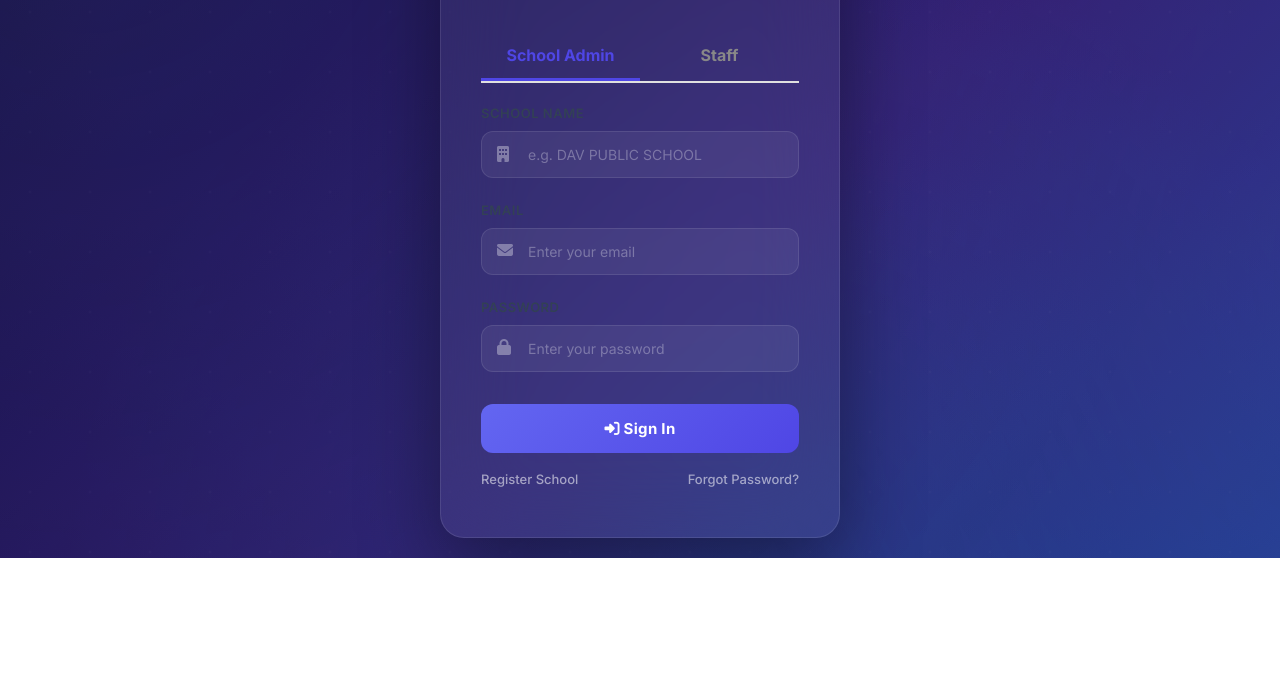
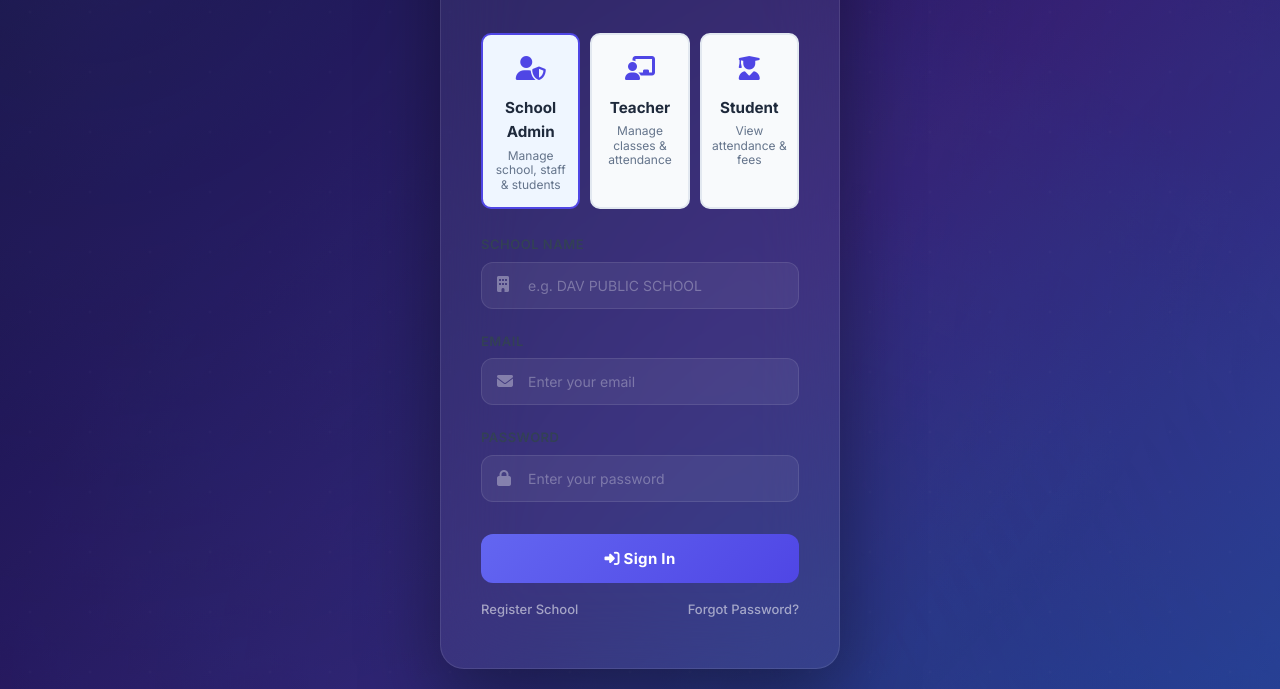
Before and after one commit to Gopal1833/CampusSync, a website: page public/index.html in a window 1280 px wide. Shown: the part 258-947 px from the top of the page. Before the commit the page ends 816 px from the top, so only its background shows below. Drawn offline with Linux system fonts and the light colour scheme.

Commit message:
Fixed Role Selection Login Tabs, Student Dashboard routing, and Register School Form redirection

```diff
--- a/package.json
+++ b/package.json
@@ -17,9 +17,11 @@
   "license": "ISC",
   "dependencies": {
     "bcryptjs": "^2.4.3",
+    "cookie-parser": "^1.4.7",
     "cors": "^2.8.5",
     "dotenv": "^16.3.1",
     "express": "^4.18.2",
+    "express-rate-limit": "^8.2.1",
     "express-validator": "^7.3.1",
     "jsonwebtoken": "^9.0.2",
     "mongoose": "^8.0.3",
--- a/public/index.html
+++ b/public/index.html
@@ -28,13 +28,76 @@
                         schools, enriching minds."</p>
                 </div>
 
-                <div class="login-tabs" style="display: flex; margin-bottom: 20px; border-bottom: 2px solid #e0e0e0;">
-                    <div id="tabAdmin" onclick="switchLoginPortal('admin')"
-                        style="flex: 1; text-align: center; padding: 10px; cursor: pointer; border-bottom: 3px solid var(--primary-600); font-weight: bold; color: var(--primary-600); transition: all 0.3s;">
-                        School Admin</div>
-                    <div id="tabStaff" onclick="switchLoginPortal('staff')"
-                        style="flex: 1; text-align: center; padding: 10px; cursor: pointer; font-weight: bold; color: #888; border-bottom: 3px solid transparent; transition: all 0.3s;">
-                        Staff</div>
+                <style>
+                    .role-cards {
+                        display: grid;
+                        grid-template-columns: repeat(3, 1fr);
+                        gap: 10px;
+                        margin-bottom: 25px;
+                    }
+
+                    .role-card {
+                        padding: 15px 10px;
+                        border: 2px solid #e2e8f0;
+                        border-radius: 10px;
+                        text-align: center;
+                        cursor: pointer;
+                        transition: all 0.3s ease;
+                        background: #f8fafc;
+                    }
+
+                    .role-card:hover {
+                        border-color: var(--primary-400);
+                        transform: translateY(-2px);
+                        box-shadow: 0 4px 6px -1px rgba(0, 0, 0, 0.1);
+                    }
+
+                    .role-card.active {
+                        border-color: var(--primary-600);
+                        background: #eff6ff;
+                    }
+
+                    .role-icon {
+                        font-size: 1.5rem;
+                        color: var(--primary-600);
+                        margin-bottom: 8px;
+                    }
+
+                    .role-title {
+                        font-weight: 700;
+                        color: #1e293b;
+                        font-size: 0.95rem;
+                        margin-bottom: 4px;
+                    }
+
+                    .role-desc {
+                        font-size: 0.75rem;
+                        color: #64748b;
+                        line-height: 1.2;
+                    }
+
+                    @media (max-width: 500px) {
+                        .role-cards {
+                            grid-template-columns: 1fr;
+                        }
+                    }
+                </style>
+                <div class="role-cards">
+                    <div class="role-card active" id="cardAdmin" onclick="switchLoginPortal('admin')">
+                        <div class="role-icon"><i class="fas fa-user-shield"></i></div>
+                        <div class="role-title">School Admin</div>
+                        <div class="role-desc">Manage school, staff & students</div>
+                    </div>
+                    <div class="role-card" id="cardTeacher" onclick="switchLoginPortal('teacher')">
+                        <div class="role-icon"><i class="fas fa-chalkboard-teacher"></i></div>
+                        <div class="role-title">Teacher</div>
+                        <div class="role-desc">Manage classes & attendance</div>
+                    </div>
+                    <div class="role-card" id="cardStudent" onclick="switchLoginPortal('student')">
+                        <div class="role-icon"><i class="fas fa-user-graduate"></i></div>
+                        <div class="role-title">Student</div>
+                        <div class="role-desc">View attendance & fees</div>
+                    </div>
                 </div>
 
                 <div class="login-error" id="loginError"></div>
@@ -43,10 +106,7 @@
                     <!-- Hidden role input for admin by default -->
                     <input type="hidden" id="hiddenLoginRole" value="admin">
 
-                    <!-- Role is auto-set to 'teacher' for Staff tab -->
-                    <select id="loginRole" style="display:none;">
-                        <option value="teacher">Staff / Teacher</option>
-                    </select>
+
 
                     <div class="form-group" id="loginSchoolWrapper">
                         <label for="loginSchoolName">School Name</label>
@@ -775,7 +835,7 @@
                 <!-- Teacher Home -->
                 <div class="section-page active" id="teacherHome">
                     <div class="welcome-banner">
-                        <h2>Welcome, <span id="teacherWelcomeName">Staff</span>! �</h2>
+                        <h2>Welcome, <span id="teacherWelcomeName">Staff</span>! 👋</h2>
                         <p>Manage your classes, mark attendance, and upload marks.</p>
                     </div>
                     <div class="stats-grid">
--- a/public/js/app.js
+++ b/public/js/app.js
@@ -85,13 +85,7 @@ async function handleLogin(e) {
     btn.classList.add('loading');
     btn.innerHTML = '<i class="fas fa-spinner fa-spin"></i> Signing in...';
     // Determine active role from tabs
-    let role;
-    const hiddenRole = document.getElementById('hiddenLoginRole').value;
-    if (hiddenRole === 'admin') {
-        role = 'admin';
-    } else {
-        role = document.getElementById('loginRole').value;
-    }
+    const role = document.getElementById('hiddenLoginRole').value;
 
     if (!role) {
         showLoginError('Please select a role');
@@ -233,14 +227,22 @@ function showDashboard(role) {
         // Set welcome name in Staff panel
         const welcomeEl = document.getElementById('teacherWelcomeName');
         if (welcomeEl) welcomeEl.textContent = currentUser.name;
-        loadTeacherDashboard();
+        if (typeof loadTeacherDashboard === "function") loadTeacherDashboard();
+    } else if (role === 'student') {
+        document.getElementById('studentDashboard').style.display = 'flex';
+        document.getElementById('studentName').textContent = currentUser.name;
+        document.getElementById('studentAvatar').textContent = currentUser.name.charAt(0).toUpperCase();
+        const welcomeEl = document.getElementById('studentWelcomeName');
+        if (welcomeEl) welcomeEl.textContent = currentUser.name;
+        if (typeof loadStudentDashboard === "function") loadStudentDashboard();
     }
 }
 
 // ========== REGISTER SCHOOL & FORGOT PASSWORD TOGGLES ==========
 function switchLoginPortal(portalType) {
-    const tabAdmin = document.getElementById('tabAdmin');
-    const tabStaff = document.getElementById('tabStaff');
+    const cardAdmin = document.getElementById('cardAdmin');
+    const cardTeacher = document.getElementById('cardTeacher');
+    const cardStudent = document.getElementById('cardStudent');
     const hiddenRole = document.getElementById('hiddenLoginRole');
 
     // Login Form Fields
@@ -255,13 +257,15 @@ function switchLoginPortal(portalType) {
     const forgotDobWrapper = document.getElementById('forgotDobWrapper');
     const forgotNewPassWrapper = document.getElementById('forgotNewPassWrapper');
 
+    // Reset active class
+    if (cardAdmin) cardAdmin.classList.remove('active');
+    if (cardTeacher) cardTeacher.classList.remove('active');
+    if (cardStudent) cardStudent.classList.remove('active');
+
+    hiddenRole.value = portalType;
+
     if (portalType === 'admin') {
-        tabAdmin.style.borderBottomColor = 'var(--primary-600)';
-        tabAdmin.style.color = 'var(--primary-600)';
-        tabStaff.style.borderBottomColor = 'transparent';
-        tabStaff.style.color = '#888';
-
-        hiddenRole.value = 'admin';
+        if (cardAdmin) cardAdmin.classList.add('active');
 
         // Show Admin Login Fields
         loginSchoolWrapper.style.display = 'block';
@@ -285,25 +289,19 @@ function switchLoginPortal(portalType) {
 
         document.getElementById('forgotBtn').innerHTML = '<i class="fas fa-paper-plane"></i> Send Reset Link';
     } else {
-        // Staff tab — auto role = teacher, no dropdown needed
-        tabStaff.style.borderBottomColor = 'var(--primary-600)';
-        tabStaff.style.color = 'var(--primary-600)';
-        tabAdmin.style.borderBottomColor = 'transparent';
-        tabAdmin.style.color = '#888';
-
-        hiddenRole.value = 'staff';
-        // Auto-select teacher role
-        document.getElementById('loginRole').value = 'teacher';
-
-        // Show Staff Login Fields
+        if (portalType === 'teacher' && cardTeacher) cardTeacher.classList.add('active');
+        if (portalType === 'student' && cardStudent) cardStudent.classList.add('active');
+
+        // Show Staff/Student Login Fields
         loginSchoolWrapper.style.display = 'none';
         loginEmailWrapper.style.display = 'none';
         loginIdWrapper.style.display = 'block';
         document.getElementById('loginSchoolName').removeAttribute('required');
         document.getElementById('loginEmail').removeAttribute('required');
         document.getElementById('loginId').setAttribute('required', 'true');
-
-        // Show Staff Forgot Fields
+        document.getElementById('loginId').placeholder = portalType === 'teacher' ? 'Employee Number' : 'Admission Number';
+
+        // Show Staff/Student Forgot Fields
         forgotSchoolWrapper.style.display = 'none';
         forgotEmailWrapper.style.display = 'none';
         forgotIdWrapper.style.display = 'block';
@@ -312,6 +310,7 @@ function switchLoginPortal(portalType) {
         document.getElementById('forgotSchoolName').removeAttribute('required');
         document.getElementById('forgotEmail').removeAttribute('required');
         document.getElementById('forgotId').setAttribute('required', 'true');
+        document.getElementById('forgotId').placeholder = portalType === 'teacher' ? 'Employee Number' : 'Admission Number';
         document.getElementById('forgotDob').setAttribute('required', 'true');
         document.getElementById('forgotNewPass').setAttribute('required', 'true');
 
@@ -364,9 +363,9 @@ async function handleRegisterSchool(e) {
     try {
         const response = await api('/api/school/register-school', 'POST', data);
         if (response && response.schoolCode) {
-            document.getElementById('registerSuccess').style.display = 'block';
-            document.getElementById('registerSuccess').innerHTML = `Success! Your School Code is: <strong>${response.schoolCode}</strong><br>Please save this code to login.`;
             document.getElementById('registerSchoolForm').reset();
+            alert('School registered! You can now log in.');
+            showLoginForm();
         } else {
             const errorMsg = response?.errors ? response.errors[0].msg : (response?.msg || 'Registration failed');
             showLoginError(errorMsg);
@@ -1427,13 +1426,6 @@ function showForgotPassword(e) {
     document.getElementById('loginError').style.display = 'none';
 }
 
-function showLoginForm(e) {
-    if (e) e.preventDefault();
-    document.getElementById('loginForm').style.display = 'block';
-    document.getElementById('forgotPasswordForm').style.display = 'none';
-    document.getElementById('resetPasswordForm').style.display = 'none';
-    document.getElementById('loginError').style.display = 'none';
-}
 
 function showResetForm() {
     document.getElementById('loginForm').style.display = 'none';
```
Also changed, not shown: 1 other file.
